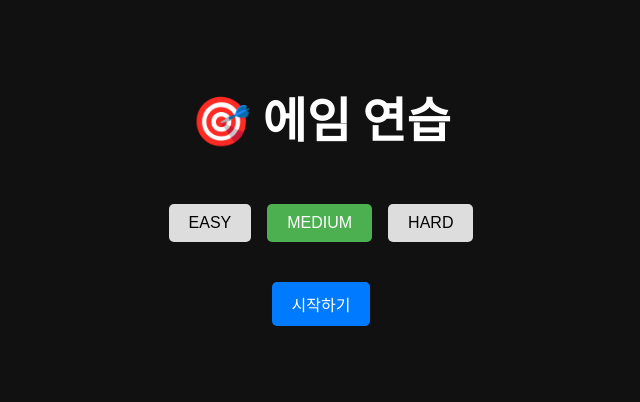
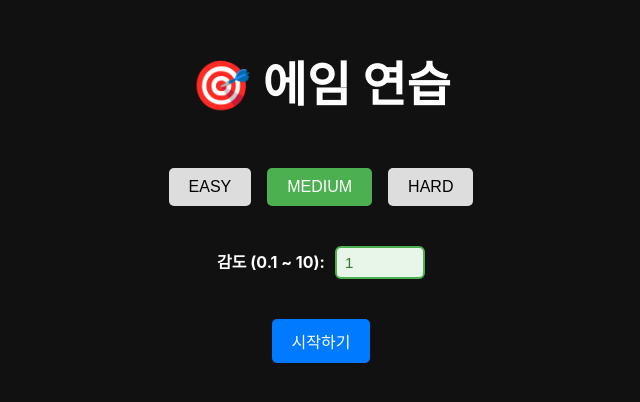
Before and after one commit to jojayeon/Aim_Practice, a React (Create React App) app in the folder aim-practice/: page / in a window 1280 px wide. Shown: the part 212-614 px from the top of the page, without its empty margins (319-959 px from the left). Built offline with nearby package versions, Linux system fonts and the light colour scheme.

Commit message:
:package: 감도 입력창 추가

```diff
--- a/aim-practice/src/pages/StartPage.tsx
+++ b/aim-practice/src/pages/StartPage.tsx
@@ -6,9 +6,13 @@ import Button from '../components/Button';
 const StartPage = () => {
   const navigate = useNavigate();
   const [difficulty, setDifficulty] = useState<'easy' | 'medium' | 'hard'>('medium');
+  const [sensitivity, setSensitivity] = useState(1); // 기본 감도
 
   const handleStart = () => {
-    navigate('/game', { state: { difficulty } });
+    // 감도는 0.1 ~ 10 범위로 제한
+    const validSensitivity = Math.max(0.1, Math.min(10, sensitivity));
+
+    navigate('/game', { state: { difficulty, sensitivity: validSensitivity } });
   };
 
   return (
@@ -31,6 +35,21 @@ const StartPage = () => {
         ))}
       </div>
 
+      <div className={styles.sensitivityInput} style={{ marginTop: '20px' }}>
+        <label htmlFor="sensitivity" style={{ marginRight: '10px' }}>
+          감도 (0.1 ~ 10):
+        </label>
+        <input
+          id="sensitivity"
+          type="number"
+          min="0.1"
+          max="10"
+          step="0.1"
+          value={sensitivity}
+          onChange={(e) => setSensitivity(parseFloat(e.target.value))}
+        />
+      </div>
+
       <Button onClick={handleStart} style={{ marginTop: '20px' }}>
         시작하기
       </Button>
--- a/aim-practice/src/styles/Startpage.module.css
+++ b/aim-practice/src/styles/Startpage.module.css
@@ -18,3 +18,24 @@
   font-size: 1.5rem;
   margin-bottom: 20px;
 }
+.sensitivityInput label {
+  margin-right: 10px;
+  font-weight: bold;
+}
+
+.sensitivityInput input {
+  width: 70px;
+  padding: 6px 8px;
+  font-size: 15px;
+  border: 2px solid #4caf50;
+  border-radius: 6px;
+  background-color: #e8f5e9; /* 연한 녹색 배경 */
+  color: #2e7d32;             /* 진한 녹색 글씨 */
+  outline: none;
+  transition: border-color 0.2s ease;
+}
+
+.sensitivityInput input:focus {
+  border-color: #388e3c;
+  background-color: #c8e6c9;
+}
```
